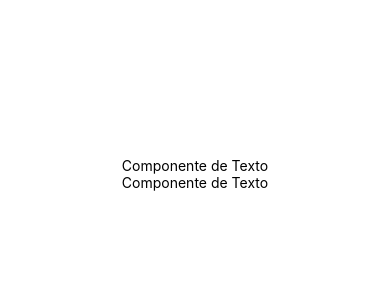
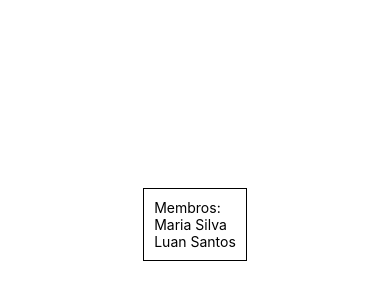
Before and after one commit to flavianarumi/topicos, a React Native app: screen / in a window 390 px wide. Shown: the part 248-548 px from the top of the page. Built offline with nearby package versions, Linux system fonts and the light colour scheme.

Commit message:
add ex familia

```diff
--- a/App.js
+++ b/App.js
@@ -88,16 +88,20 @@
 // --------------------------------------------
 import React from "react";
 import { Text, SafeAreaView, View, StyleSheet, Button } from "react-native";
-import CompProp from "./componentes/CompProp";
-import style from './estilos.js';
+import Familia from "./componentes/Familia.js";
+import Membros from "./componentes/Membros.js";
+import Card from "./componentes/Card.js";
+import styles from "./estilos.js"
 
 export default function App () {
   return (
-    <SafeAreaView style={style.container}>
-      <CompProp>
-        <Text>Componente de Texto</Text>
-        <Text>Componente de Texto</Text>
-      </CompProp>
-    </SafeAreaView>
+    <View style={styles.container}>
+      <Card>
+        <Familia>
+          <Membros nome="Maria" sobrenome="Silva"/>
+          <Membros nome="Luan" sobrenome="Santos"/>
+        </Familia>
+      </Card>
+    </View>
   )
 }
--- /dev/null
+++ b/componentes/Card.js
@@ -0,0 +1,19 @@
+import React from "react";
+import { Text, View, StyleSheet } from "react-native";
+
+export default props => {
+    return(
+        <View style = {styles.card}>
+            <Text>{props.children}</Text>
+        </View>
+    )
+}
+
+const styles = StyleSheet.create({
+    card: {
+        borderWidth: 1,
+        borderColor: 'black',
+        padding: 10,
+        margin: 10
+    }
+})
--- /dev/null
+++ b/componentes/Familia.js
@@ -0,0 +1,11 @@
+import React from "react";
+import { Text, View } from "react-native";
+
+export default props => {
+    return (
+        <View>
+            <Text>Membros:</Text>
+            {props.children}
+        </View>
+    )
+}
--- /dev/null
+++ b/componentes/Membros.js
@@ -0,0 +1,10 @@
+import React from "react";
+import { Text, View } from "react-native";
+
+export default props => {
+    return(
+        <View>
+            <Text>{props.nome} {props.sobrenome}</Text>
+        </View>
+    )
+}
--- a/estilos.js
+++ b/estilos.js
@@ -2,6 +2,7 @@ import { Text, StyleSheet, View } from 'react-native';
 
 const styles = StyleSheet.create({
     container: {
+        top: 50,
         flex: 1,
         backgroundColor: '#fff',
         alignItems: 'center',
```
